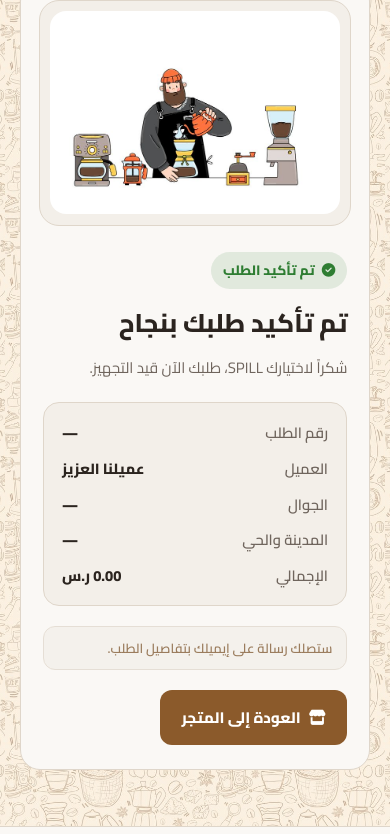
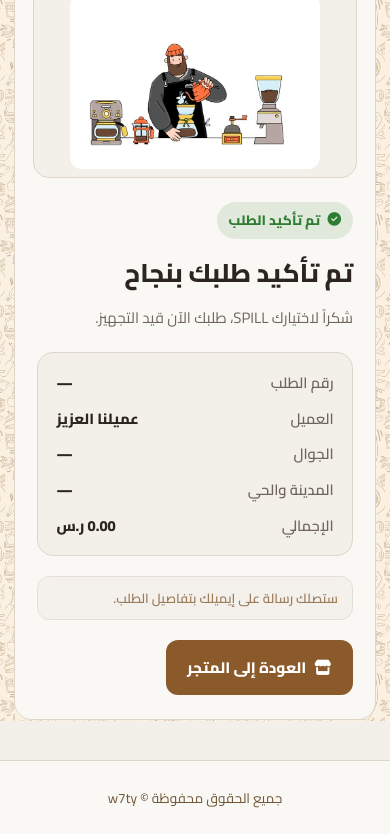
Before and after one commit to w7ty/SPILL-Coffee, a plain HTML site: page order-confirmed.html in a window 390 px wide. Shown: the part 123-957 px from the top of the page. Drawn offline with Linux system fonts and the light colour scheme.

Commit message:
Update order-confirmed.html

```diff
--- a/order-confirmed.html
+++ b/order-confirmed.html
@@ -198,20 +198,32 @@
     }
 
     @media (max-width: 820px) {
+      .oc-main {
+        margin: 1.25rem auto 2.5rem;
+        padding: 0 0.9rem;
+      }
+
       .oc-card {
         grid-template-columns: 1fr;
-        border-radius: 20px;
+        border-radius: 18px;
         padding: 1.1rem;
-        gap: 1.25rem;
+        gap: 1.1rem;
       }
 
       .oc-hero-box {
-        min-height: 220px;
-        max-height: 290px;
+        min-height: 155px;
+        max-height: 195px;
+        padding: 0.5rem;
+        border-radius: 16px;
       }
 
       .oc-hero-box img {
-        max-height: 270px;
+        width: auto;
+        max-width: 100%;
+        height: 100%;
+        max-height: 175px;
+        object-fit: contain;
+        border-radius: 12px;
       }
     }
   </style>
@@ -306,6 +318,9 @@
         requestAnimationFrame(() => {
           document.body.style.opacity = "1";
           document.body.style.transform = "translateY(0)";
+          setTimeout(() => {
+            document.body.style.transform = "";
+          }, 420);
         });
       });
 
```
